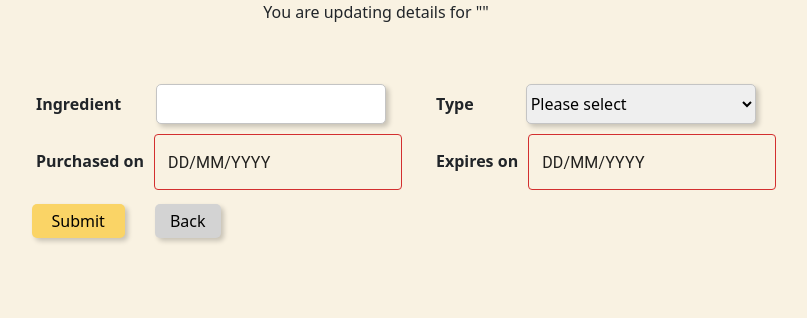
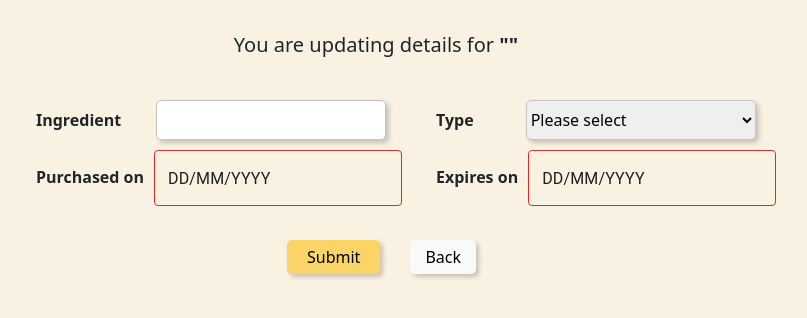
Before and after one commit to evangelenesiyin/mealplanner, a React (Vite) app: page /fridge/1/edit in a window 1280 px wide. Shown: the top 318 px of the page, without its empty margins (264-1071 px from the left). Built offline with nearby package versions, Linux system fonts and the light colour scheme; no server answers.

Commit message:
styles: add styles for header of edit form and others

```diff
--- a/src/components/Form/EditForm.css
+++ b/src/components/Form/EditForm.css
@@ -1,3 +1,11 @@
+.editform-statement {
+    margin-top: 30px;
+    font-size: 20px;
+    font-weight: 400;
+}
+.editform-statement span {
+    font-weight: bold;
+}
 .editform-container {
     display: grid;
     grid-template-columns: repeat(4, 1fr);
@@ -6,7 +14,7 @@
     grid-row-gap: 0px;
     max-width: 100%;
     width: 700px;
-    margin: 50px auto;
+    margin: 30px auto;
     text-align: left;
 }
 .editform-ingredient {
@@ -50,7 +58,8 @@
     margin-top: 15px;
 }
 .editform-buttons {
-    margin: 10px auto;
+    margin: 30px auto;
+    margin-right: -250px;
 }
 .editform-submit {
     border: none;
@@ -60,10 +69,14 @@
     border-radius: 5px;
     box-shadow: 3px 3px 5px rgba(0, 0, 0, 0.2);
 }
+.editform-submit:hover {
+    background-color: rgb(255, 230, 153);
+    color: white;
+}
 .go-back {
     border: none;
     padding: 5px 15px;
-    background-color: lightgrey;
+    background-color: rgb(249, 249, 249);
     border-radius: 5px;
     box-shadow: 3px 3px 5px rgba(0, 0, 0, 0.2);
 }
```
